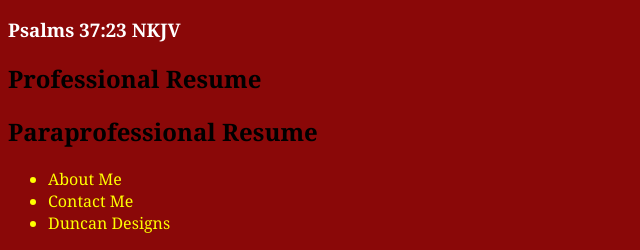
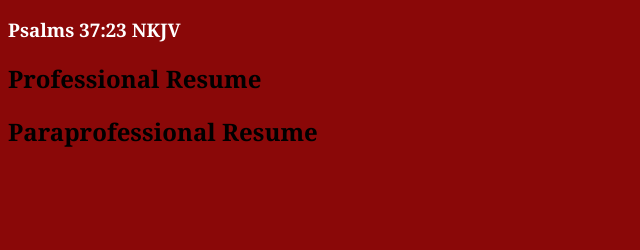
Before and after one commit to soniaeld/soniaeld.github.io, a plain HTML site: page index.html in a window 1280 px wide. Shown: the part 775-1025 px from the top of the page, without its empty margins (0-640 px from the left). After the commit the page ends 943 px from the top, so only its background shows below. Drawn offline with Linux system fonts and the light colour scheme.

Commit message:
Removed footer from HTML and CSS

```diff
--- a/index.html
+++ b/index.html
@@ -16,16 +16,6 @@
 <section>
 	<h1>Professional Resume</h1>
 	<h2>Paraprofessional Resume</h2>
-
 </section>
-<footer>
-	<nav>
-			<ul>
-				<li>About Me</li>
-				<li>Contact Me</li>
-				<li>Duncan Designs</li>
-			</ul>
-		</nav>
-</footer>
 </body>
 </html>
--- a/style.css
+++ b/style.css
@@ -13,7 +13,3 @@ nav{
 section{
 
 }
-footer{
-	color: yellow;
-
-}
```
